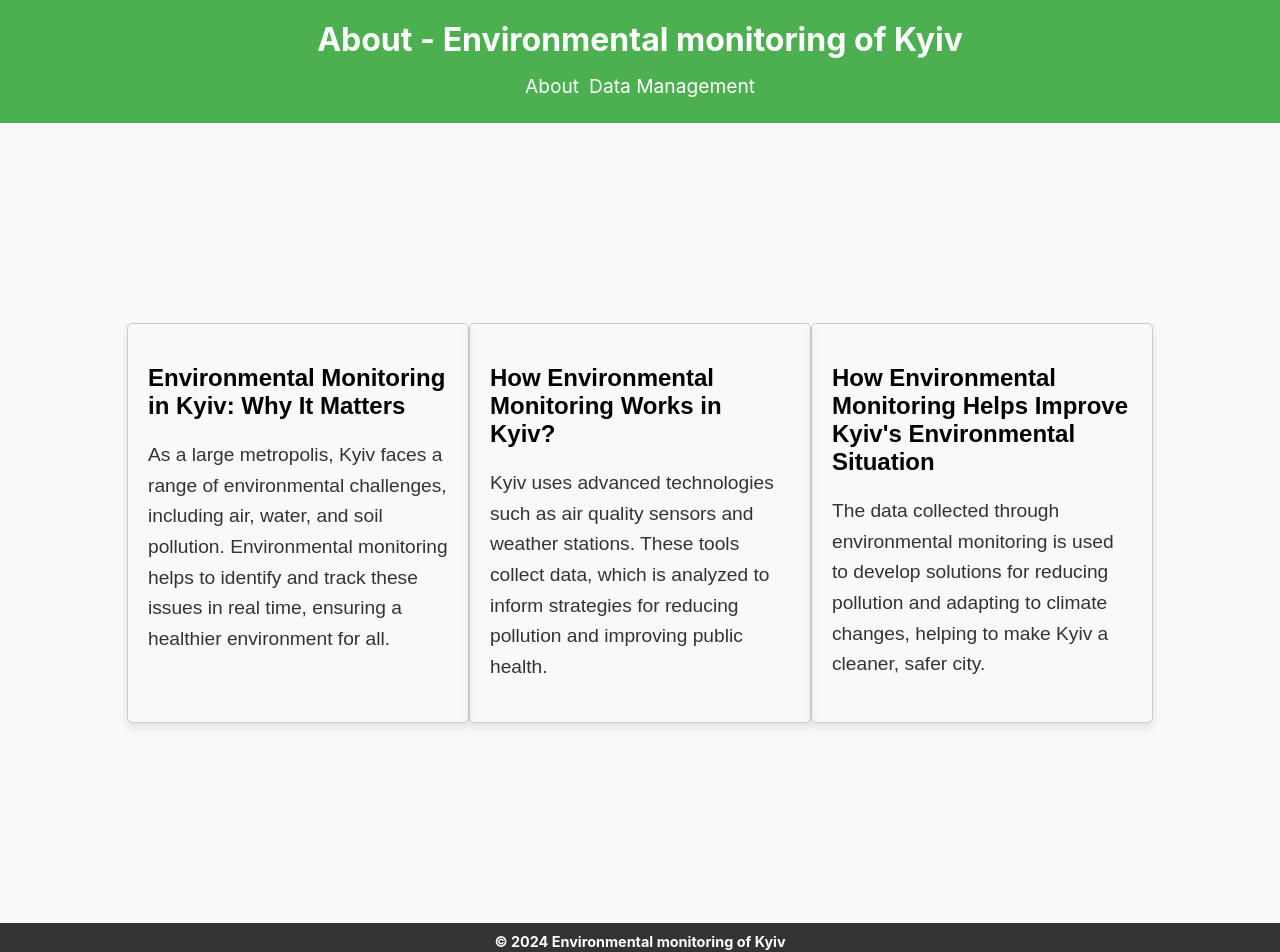
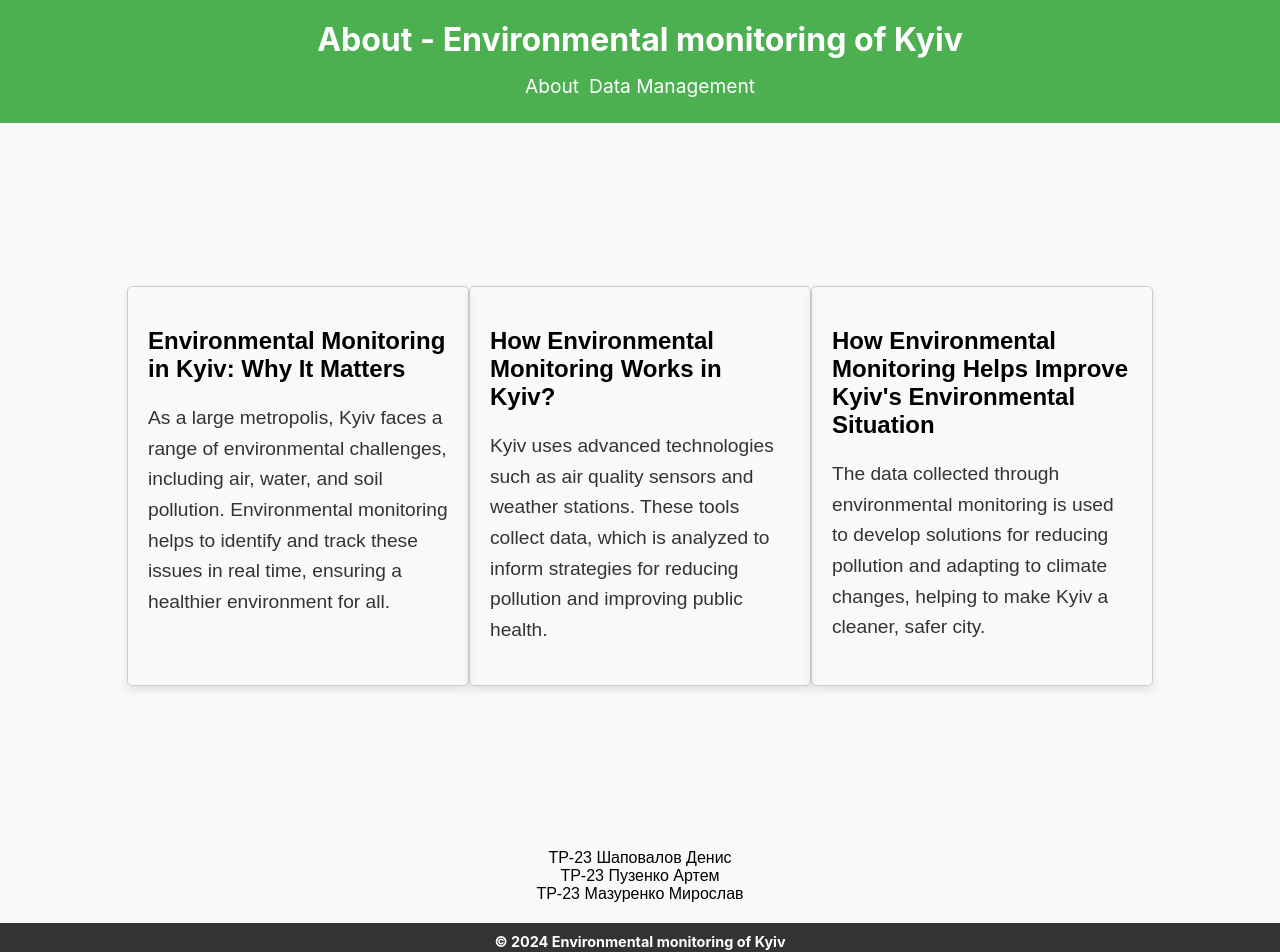
Before and after one commit to artuom2283/eco__monitoring, a React (Create React App) app in the folder client/: page / in a window 1280 px wide. Shown: the top 952 px of the page. Built offline with nearby package versions, Linux system fonts and the light colour scheme.

Commit message:
Added authors list

```diff
--- a/client/src/App.css
+++ b/client/src/App.css
@@ -83,3 +83,17 @@ li {
     margin: 0;
     font-size: 0.9em;
 }
+
+.authors {
+    display: flex;
+    flex-direction: column;
+    justify-content: center;
+    align-items: center;
+    background-color: #f9f9f9;
+    padding-bottom: 20px;
+
+    a {
+        color: black;
+        text-decoration: none;
+    }
+}
--- /dev/null
+++ b/client/src/components/AuthorsList.tsx
@@ -0,0 +1,15 @@
+export const AuthorsList = () => {
+    return (
+        <section className="authors">
+            <div className="author">
+                <a href="https://t.me/den1sshap" target="_blank">ТР-23 Шаповалов Денис</a>
+            </div>
+            <div className="author">
+                <a href="https://t.me/artuom2283" target="_blank">ТР-23 Пузенко Артем</a>
+            </div>
+            <div className="author">
+                <a href="https://t.me/Mirosmazur" target="_blank">ТР-23 Мазуренко Мирослав</a>
+            </div>
+        </section>
+    );
+};
--- a/client/src/pages/home/HomePage.tsx
+++ b/client/src/pages/home/HomePage.tsx
@@ -1,5 +1,6 @@
 import React from 'react';
 import './home.css';
+import {AuthorsList} from "../../components/AuthorsList";
 
 const Main = () => {
     return (
@@ -37,6 +38,7 @@ const HomePage = () => {
     return (
         <div className="container">
             <Main/>
+            <AuthorsList/>
         </div>
     );
 };
```
